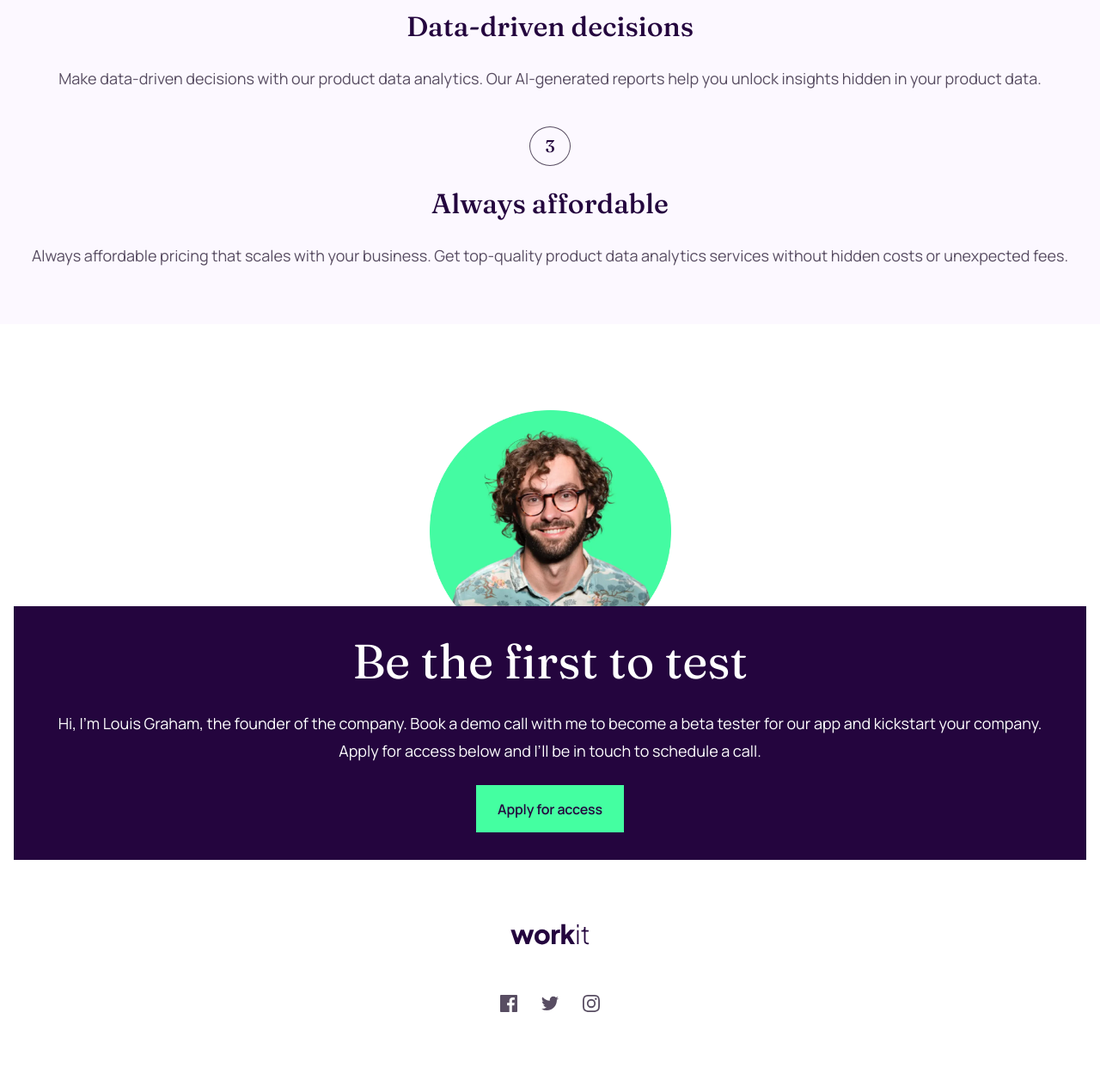
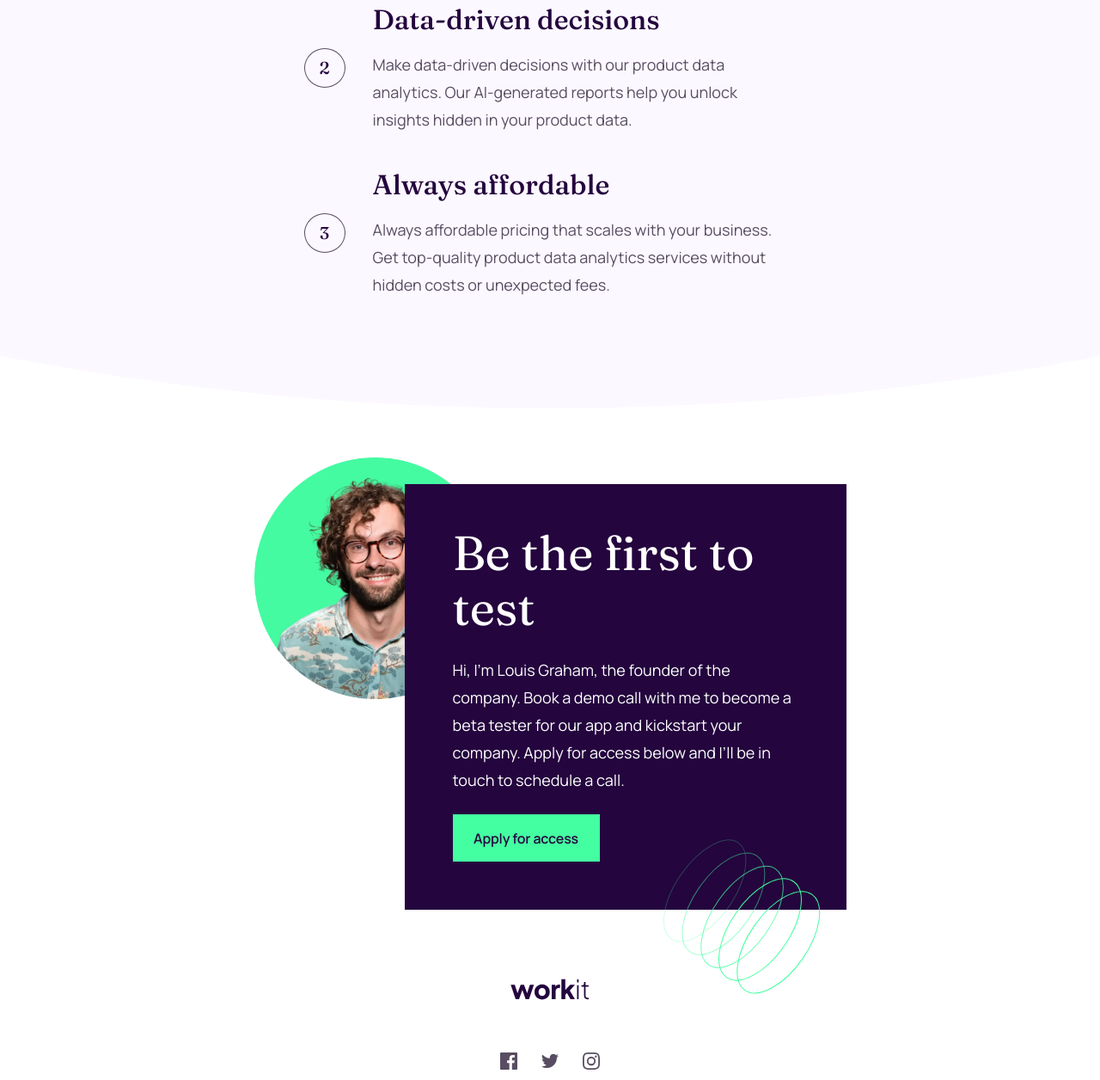
Before and after one commit to PeterBachman100/frontendMentorWorkItLandingPage, a plain HTML site: page index.html in a window 1280 px wide. Shown: the part 1003-2259 px from the top of the page at 86% size. Drawn offline with Linux system fonts and the light colour scheme.

Commit message:
Tablet styles completed

```diff
--- a/index.css
+++ b/index.css
@@ -162,6 +162,14 @@ body {
 	padding: 32px 16px 139px 16px;
 	gap: 64px;
 }
+@media screen and (min-width: 768px) {
+	.section-1 {
+		padding: 32px 39px 167px 39px;
+		background-image: url('./assets/images/bg-pattern-1.svg'), url('./assets/images/bg-pattern-2.svg');
+		background-repeat: no-repeat, no-repeat;
+		background-position: -225px 90px, calc(100% + 95px) 255px;
+	}
+}
 
 nav {
 	width: 100%;
@@ -187,6 +195,13 @@ nav {
 	transform: translate(-50%, -50%);
 	z-index: 1;
 }
+@media screen and (min-width: 768px) {
+	.hero-image {
+		width: 514px;
+		height: 296px;
+		transform: translate(-45%, -50%);
+	}
+}
 
 .section-2::before {
 	content: '';
@@ -202,8 +217,9 @@ nav {
 .features {
 	display: flex;
 	flex-direction: column;
+	align-items: center;
 	gap: 40px;
-	padding: 156px 16px 64px 16px;
+	padding: 156px 16px 54px 16px;
 }
 .features-item {
 	display: flex;
@@ -213,6 +229,7 @@ nav {
 }
 .features-number {
 	width: 48px;
+	min-width: 48px;
 	height: 46px;
 	display: flex;
 	align-items: center;
@@ -231,12 +248,41 @@ nav {
 	gap: 24px;
 	text-align: center;
 }
+@media screen and (min-width: 768px) {
+	.features {
+		padding: 204px 97px 67px 97px;
+	}
+	.features-item {
+		flex-direction: row;
+		gap: 32px;
+		width: 573px;
+	}
+	.features-content {
+		text-align: left;
+		align-items: flex-start;
+		gap: 16px;
+	}
+}
 
+.section-3::before {
+	content: '';
+	display: block;
+	position: absolute;
+	top: 0;
+	height: 4.72vw;
+	width: 100%;
+	background-color: var(--Ghost-white);
+	clip-path: ellipse(266vw 266vw at 50% calc(100% - 266vw));
+}
 .section-3 {
-	margin-top: 100px;
-	margin-bottom: 74px;
-	padding: 0px 16px;
+	position: relative;
+	padding: 118px 16px 74px 16px;
 	text-align: center;
+	display: flex;
+	flex-direction: column;
+	align-items: center;
+}
+.section-3 .wrapper {
 	display: flex;
 	flex-direction: column;
 	align-items: center;
@@ -254,7 +300,48 @@ img.founder  {
 	height: 281px;
 	display: block;
 	margin-bottom: -53px;
+	position: relative;
+	z-index: -1;
 }
+@media screen and (min-width: 768px) {
+	.section-3 {
+		padding: 118px 40px 80px 40px;
+	}
+	.section-3 .wrapper {
+		position: relative;
+		height: 526px;
+		width: 689px;
+	}
+
+	img.founder {
+		margin: 0px;
+		position: absolute;
+		top: 0px;
+		left: 0px;
+	}
+
+	.call-to-action {
+		padding: 48px 56px 56px 56px;
+		position: absolute;
+		bottom: 0px;
+		right: 0px;
+		align-items: flex-start;
+		text-align: left;
+		width: 514px;
+
+	}
+	.call-to-action::after {
+		content: '';
+		background-image: url(./assets/images/bg-pattern-3.svg);
+		background-repeat: no-repeat;
+		width: 202px;
+		height: 196px;
+		position: absolute;
+		right: 30px;
+		bottom: -98px;
+	}
+}
+
 
 .section-4 {
 	display: flex;
--- a/index.html
+++ b/index.html
@@ -52,19 +52,21 @@
     </div>
   </section>
   <section class="section section-3">
-    <img class="founder" alt="founder" src="./assets/images/image-founder.webp"/>
-    <div class="call-to-action bg-dark-purple white">
-      <h2 class="heading-m">Be the first to test</h2>
-      <p> Hi, I'm Louis Graham, the founder of the company. Book a demo call with me to become a beta tester for our app and kickstart your company. Apply for access below and I’ll be in touch to schedule a call.</p>
-      <button class="button button-primary">Apply for access</button>
+    <div class="wrapper">
+      <img class="founder" alt="founder" src="./assets/images/image-founder.webp"/>
+      <div class="call-to-action bg-dark-purple white">
+        <h2 class="heading-m">Be the first to test</h2>
+        <p> Hi, I'm Louis Graham, the founder of the company. Book a demo call with me to become a beta tester for our app and kickstart your company. Apply for access below and I’ll be in touch to schedule a call.</p>
+        <button class="button button-primary">Apply for access</button>
+      </div>
     </div>
   </section>
   <section class="section section-4">
     <img class="bottom-logo" alt="workit logo" src="./assets/images/logo-dark.svg"/>
     <div class="social-links">
-      <img alt="facebook logo" src="./assets/images/icon-facebook.svg"/>
-      <img alt="twitter logo" src="./assets/images/icon-twitter.svg" />
-      <img alt="instagram logo" src="./assets/images/icon-instagram.svg"/>
+      <a><img alt="facebook logo" src="./assets/images/icon-facebook.svg"/></a>
+      <a><img alt="twitter logo" src="./assets/images/icon-twitter.svg" /></a>
+      <a><img alt="instagram logo" src="./assets/images/icon-instagram.svg"/></a>
     </div>
   </section>
 </body>
```
